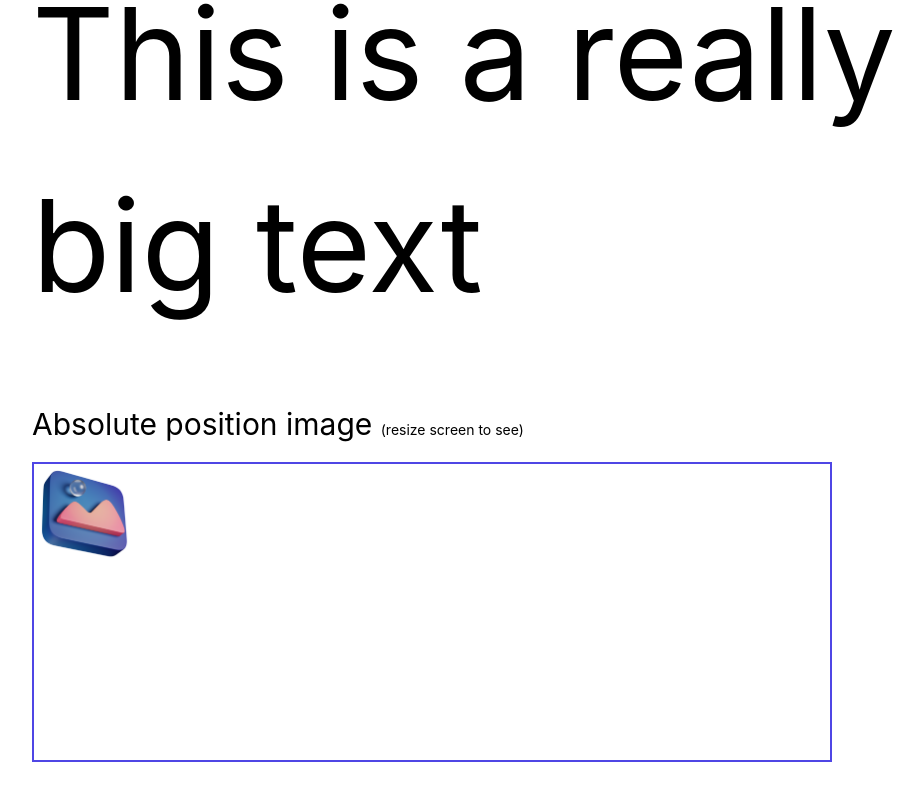
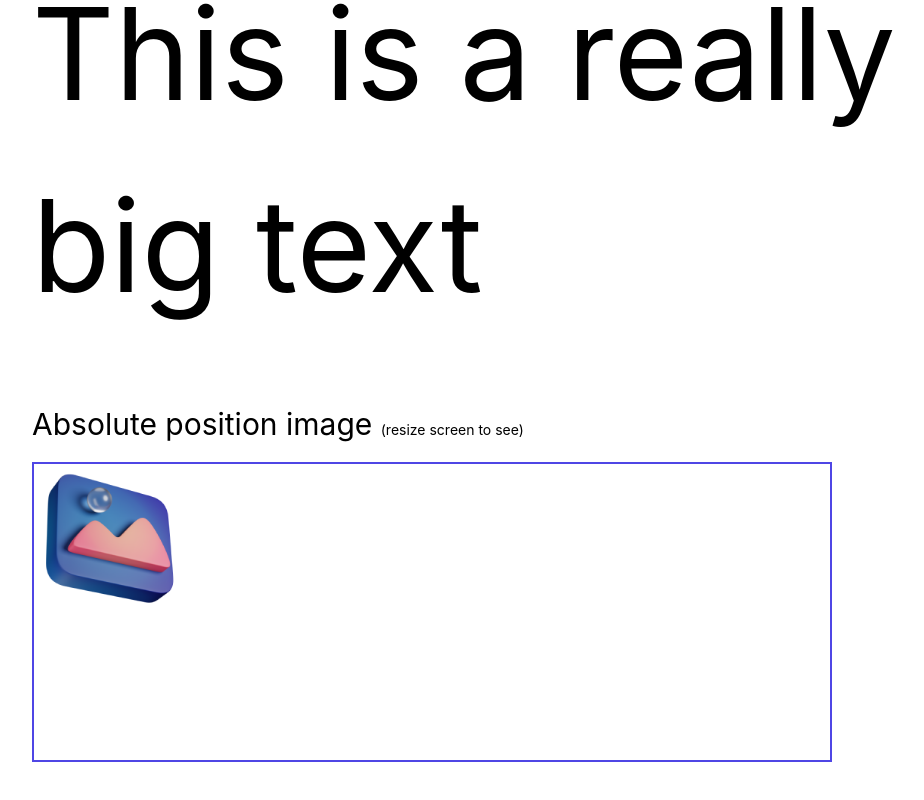
Before and after one commit to rafaelvf/DemoTailwind, a Next.js app: page / in a window 1280 px wide. Shown: the part 4872-5672 px from the top of the page, without its empty margins (128-1052 px from the left). Built offline with nearby package versions, Linux system fonts and the light colour scheme; a web font is replaced by a local one.

Commit message:
update size of image

```diff
--- a/pages/index.tsx
+++ b/pages/index.tsx
@@ -301,8 +301,8 @@ export default function Home() {
             <Image
               src="/design.png"
               alt="s"
-              width={100}
-              height={100}
+              width={150}
+              height={150}
               className="mx-auto absolute top-0 left-0"
             />
           </div>
```
